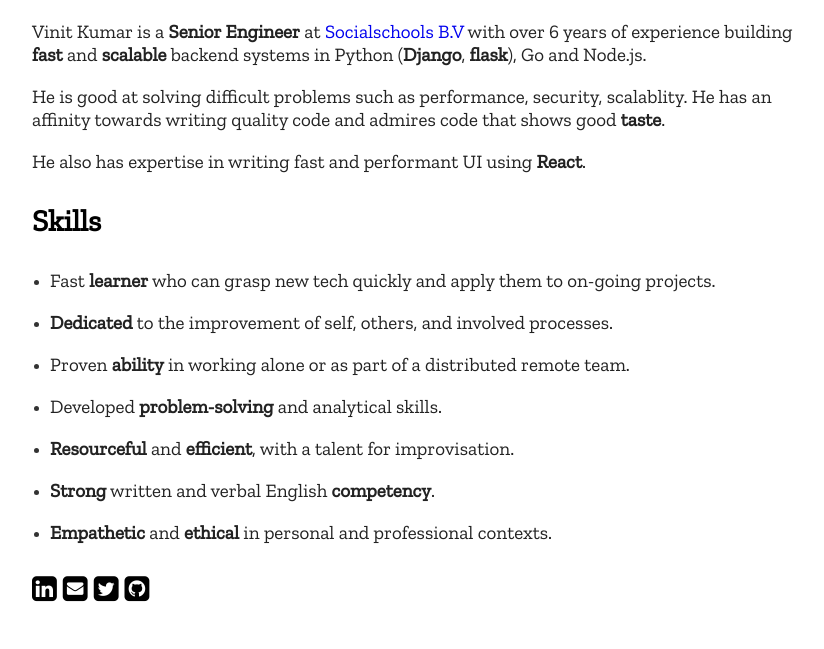
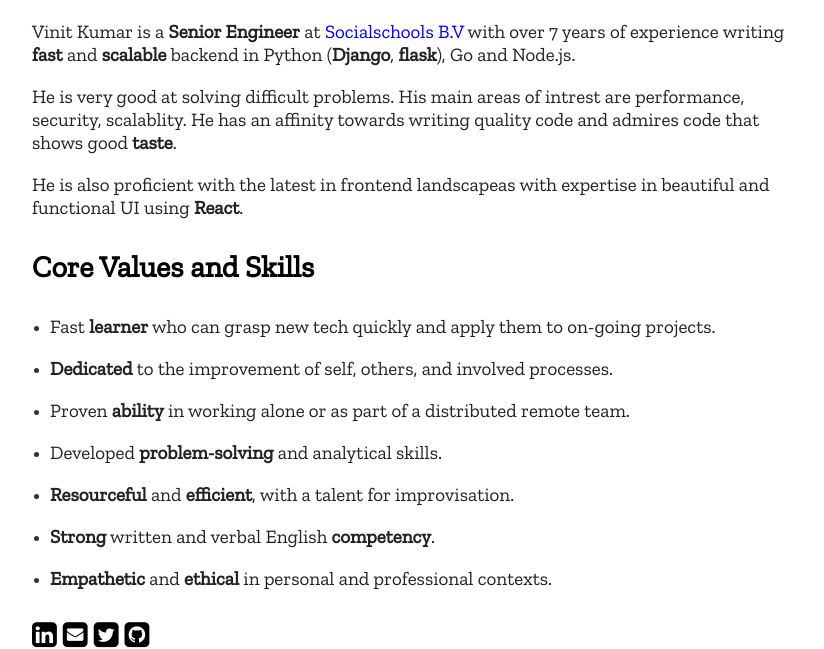
Before and after one commit to vinitkumar/vinitkumar.github.com, a Jekyll site: the page built from index.md, in a window 1280 px wide, cut to the strip 359-1008 px from the top of the page. Shown: the whole strip, without its empty margins (224-1048 px from the left). Built offline with Jekyll 4.4.1, drawn with Linux system fonts in a browser that asks for light colours; before the commit the page ends 962 px from its top, so only the background shows below that.

Commit message:
update home page

```diff
--- a/index.md
+++ b/index.md
@@ -8,14 +8,14 @@ description: Vinit is a senior engineer with expertise in Python, Django, Go, No
 
 <img src="https://avatars1.githubusercontent.com/u/537678?s=240&amp;v=4" height="120" width="120" class="user-avatar" alt="user-avatar">
 
-Vinit Kumar is a __Senior Engineer__ at [Socialschools B.V](https://www.socialschools.nl/) with over 6 years of experience
-building __fast__ and __scalable__ backend systems in Python (__Django__, __flask__), Go and Node.js.
+Vinit Kumar is a __Senior Engineer__ at [Socialschools B.V](https://www.socialschools.nl/) with over 7 years of experience
+writing  __fast__ and __scalable__ backend in Python (__Django__, __flask__), Go and Node.js.
 
-He is good at solving difficult problems such as performance, security, scalablity. He has an affinity towards writing quality code and admires code that shows good __taste__.
+He is very good at solving difficult problems. His main areas of intrest are performance, security, scalablity. He has an affinity towards writing quality code and admires code that shows good __taste__.
 
-He also has expertise in writing fast and performant UI using __React__.
+He is also proficient with the latest in frontend landscapeas with expertise in beautiful and functional UI using __React__.
 
-<h2>Skills</h2>
+<h2>Core Values and Skills</h2>
 
 - Fast __learner__ who can grasp new tech quickly and apply them to on-going projects.
 
```
